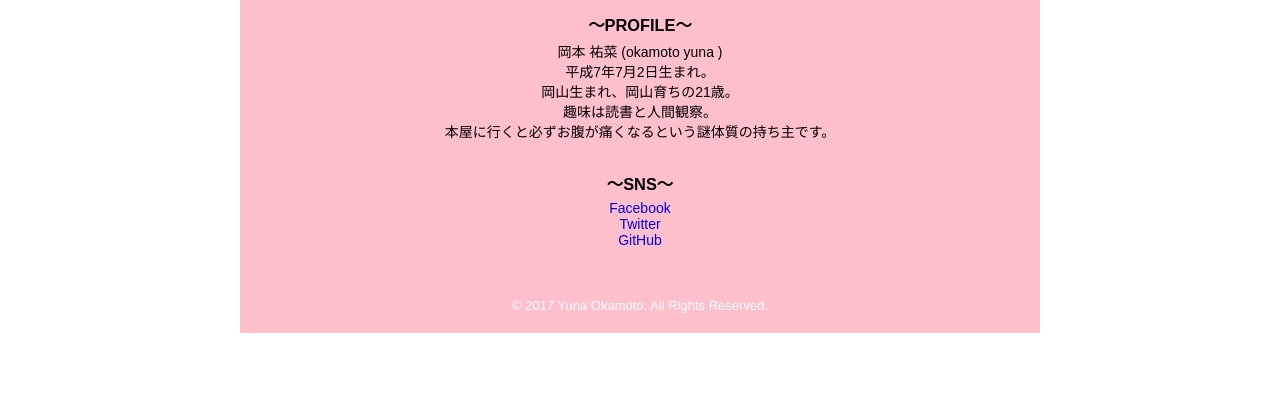
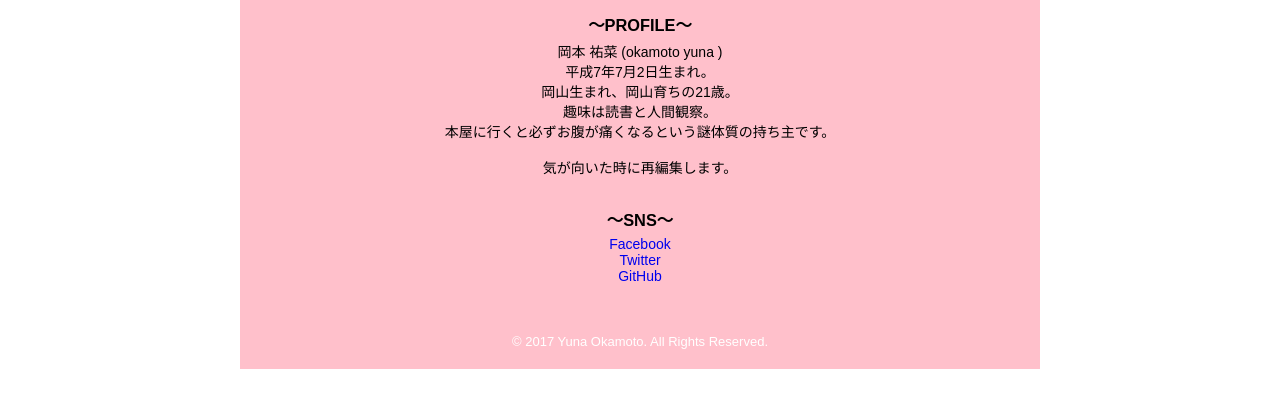
Before and after one commit to yunaokamoto/yunaokamoto.github.io, a plain HTML site: page index.html in a window 1280 px wide. Shown: the part 377-784 px from the top of the page. Drawn offline with Linux system fonts and the light colour scheme.

Commit message:
Update index.html

```diff
--- a/index.html
+++ b/index.html
@@ -28,7 +28,8 @@
         <p>岡山生まれ、岡山育ちの21歳。</p>
         <p>趣味は読書と人間観察。</p>
         <p>本屋に行くと必ずお腹が痛くなるという謎体質の持ち主です。</p>
-
+	      <br>
+	      <p>気が向いた時に再編集します。</p>
         <h3>〜SNS〜</h3>
         <ul>
           <li><a href="https://www.facebook.com/okamoto.yuna" target="_blank">Facebook</a></li>
```
